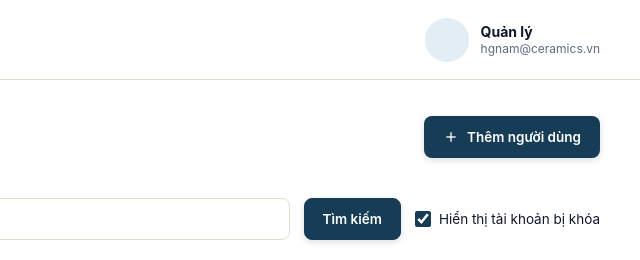
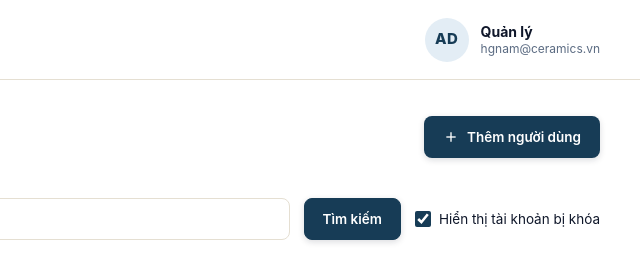
Before and after one commit to hgnam-ghub/wabi-ceramics-storefront, a plain HTML site: page admin/user.html in a window 1280 px wide. Shown: the top 260 px of the page, 640-1280 px from the left. Drawn offline with Linux system fonts and the light colour scheme.

Commit message:
Add avatar text 'AD' to user profile (#19)

```diff
--- a/admin/user.html
+++ b/admin/user.html
@@ -50,7 +50,7 @@
         <span class="breadcrumb-current">Quản lý người dùng</span>
       </nav>
       <div class="profile">
-        <div class="profile-avatar" aria-hidden="true"></div>
+        <div class="profile-avatar" aria-hidden="true">AD</div>
         <div class="profile-info">
           <div class="profile-name">Quản lý</div>
           <div class="profile-mail">hgnam@ceramics.vn</div>
```
